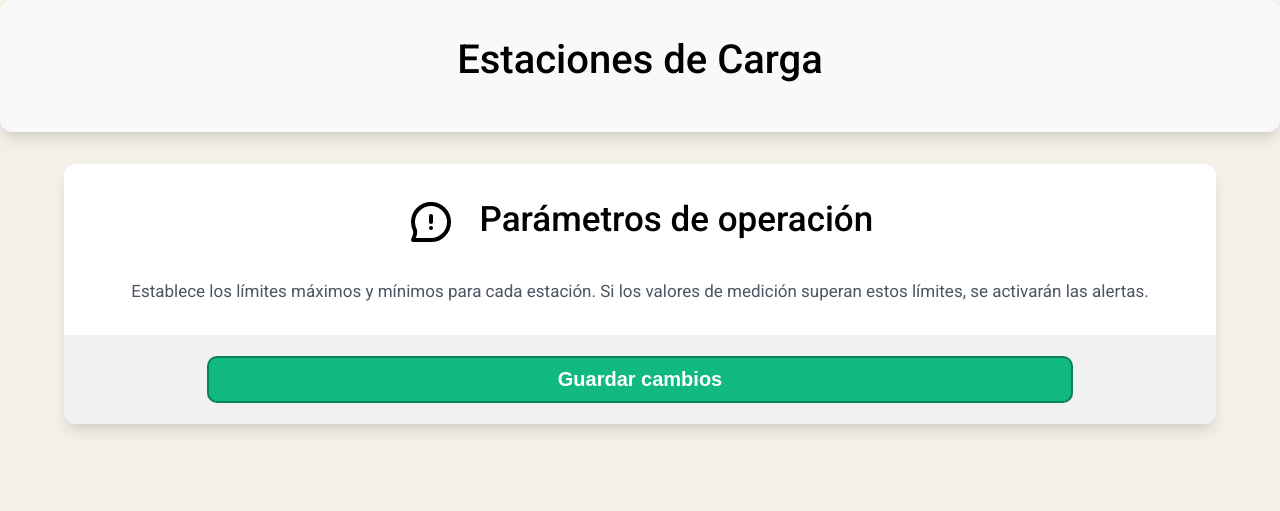
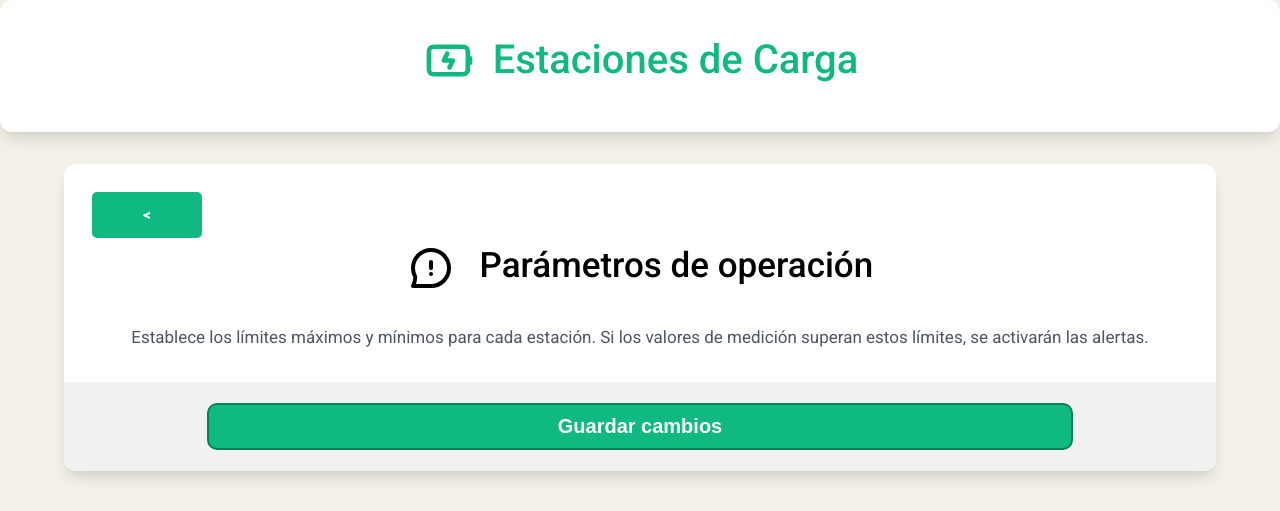
Before and after one commit to Marco-uwu/Django-Estaciones, a Django app: page /parametros/ in a window 1280 px wide. Shown: the top 511 px of the page. Run offline with Django 4.2, Linux system fonts and the light colour scheme; data that the repository does not hold is empty.

Commit message:
Cambios estéticos

```diff
--- a/estaciones_carga/parametros/templates/index_parametros.html
+++ b/estaciones_carga/parametros/templates/index_parametros.html
@@ -11,15 +11,21 @@
 	<link rel="icon" href="{% static 'icons/circle-water-plug-svgrepo-com.svg' %}" type="image/svg+xml">
   </head>
   <body>
-	<section style="background-color: #f9f9f9;">
-		<div>
-			<h1 style="font-size:40px; text-align:center;">Estaciones de Carga</h1>
-		</div>
-	</section>
+                  <section style="background-color: #FFFF;">
+          <div>
+                <h1 class="centered-title">
+                  <img src="{% static 'icons/battery-bolt-svgrepo-com.svg' %}" width="55" height="55" style="margin-right: 16px;">
+                  Estaciones de Carga
+                </h1>
+          </div>
+        </section>
     <div style="width: 90%; margin: 0 auto;">
 
 		<section style="text-align: center;">
 			<div>
+				<a style="width:10%" href="{% url 'inicio' %}" class="red-button">
+                                	<span class="text">&#60;</span>
+                        	</a>
 				<h1 style="font-size:35px;">
 					<img src="{% static 'icons/message-circle-exclamation-svgrepo-com.svg' %}" alt="Icono de parametros" width="48" height="48" style="margin-right: 16px;vertical-align: middle;">
 					Parámetros de operación
--- a/estaciones_carga/static/css/estilos_parametros.css
+++ b/estaciones_carga/static/css/estilos_parametros.css
@@ -1,19 +1,27 @@
+/* Botón de Ver más */
 .red-button {
-	background-color: #ff0000;
-	border: 2px solid #cc0000;
+  background-color: #10b981;
+  border: 2px solid #10b981;
   color: #fff;
   font-weight: bold;
   padding: 10px 20px;
-	border-radius: 10px;
+  border-radius: 5px;
   cursor: pointer;
   text-align: center;
   text-decoration: none;
-	width: 80%;
+  width: 20%;
+  display: flex;
+  align-items: center;
+  justify-content: center;
+  position: relative;
 }
-.red-button:hover {
-	background-color: #cc0000;
-	border-color: #990000;
+
+.red-button img {
+  position: absolute;
+  left: 15px; /* Ajusta según sea necesario */
 }
+
+
 .nice-form-group .nombre-parametro{
 	font-size: 20px;
 	text-align: center;
@@ -49,3 +57,12 @@
 	width: 50%; margin:
 	0 auto;
 }
+
+.centered-title {
+  font-size: 40px;
+  text-align: center;
+  color: #11B981;
+  display: flex;
+  justify-content: center;
+  align-items: center;
+}
```
Also changed, not shown: estaciones_carga/estatus/templates/index_estatus.html (+11 -1 lines), estaciones_carga/static/icons/circle-plug-alt-svgrepo-com.svg. Lines whose indentation alone changed are shown as unchanged.
